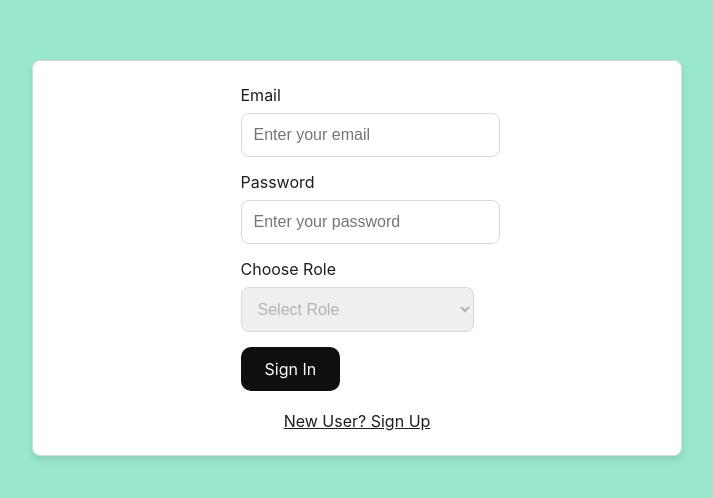
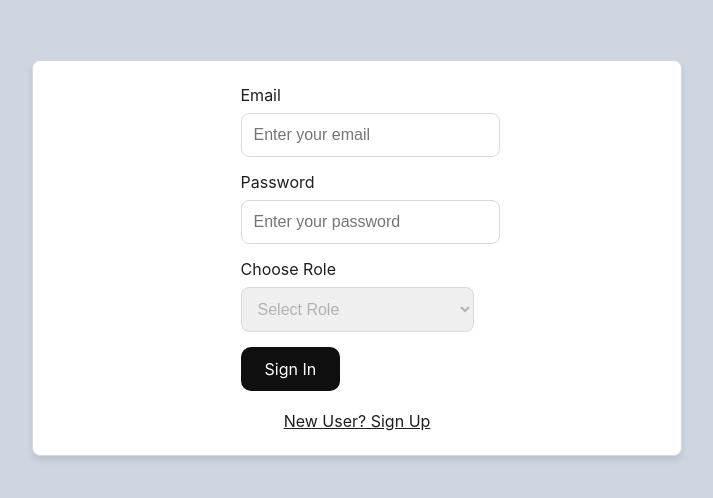
Before and after one commit to snehanshastri/arogyamitra, a React (Create React App) app: page /login in a window 1280 px wide. Shown: the part 142-640 px from the top of the page, without its empty margins (283-996 px from the left). Built offline with nearby package versions, Linux system fonts and the light colour scheme.

Commit message:
Update signup.css

```diff
--- a/src/styles/signup.css
+++ b/src/styles/signup.css
@@ -6,7 +6,7 @@
     align-items: center;
     justify-content: center;
     height: 100vh;
-    background-color: #99E8CB;
+    background-color: #cfd6e2;
     padding: 0 20px;
   }
 
```
